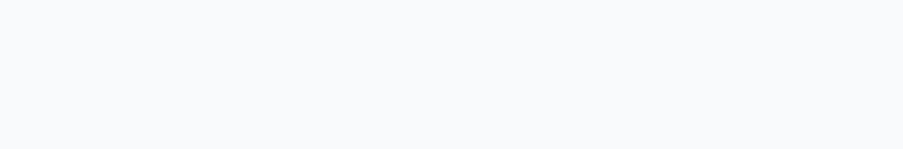
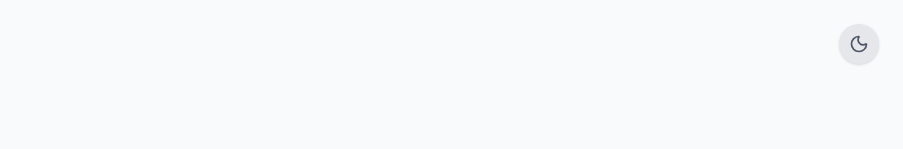
Before and after one commit to thelazygenius404/publication-frontend, a React (Vite) app: page /login in a window 1280 px wide. Shown: the top 149 px of the page, without its empty margins (377-1280 px from the left). Built offline with nearby package versions, Linux system fonts and the light colour scheme.

Commit message:
adding dark theme option to login page

```diff
--- a/src/pages/Login.jsx
+++ b/src/pages/Login.jsx
@@ -1,17 +1,37 @@
+import { useState, useEffect } from 'react';
 import { useNavigate } from 'react-router-dom';
-import { Mail, Lock, LogIn, Sparkles } from 'lucide-react';
+import { Mail, Lock, LogIn, Sparkles, Moon, Sun } from 'lucide-react';
 
 export default function Login() {
   const navigate = useNavigate();
+  // État local pour le mode sombre
+  const [isDark, setIsDark] = useState(false);
+
+  // Applique la classe "dark" au document HTML
+  useEffect(() => {
+    if (isDark) {
+      document.documentElement.classList.add('dark');
+    } else {
+      document.documentElement.classList.remove('dark');
+    }
+  }, [isDark]);
 
   const handleLogin = (e) => {
     e.preventDefault();
-    // Simulation de connexion réussie et redirection vers le Dashboard
     navigate('/');
   };
 
   return (
-    <div className="min-h-screen flex items-center justify-center bg-gray-50 dark:bg-gray-900 transition-colors duration-200 p-4">
+    <div className="min-h-screen flex items-center justify-center bg-gray-50 dark:bg-gray-900 transition-colors duration-200 p-4 relative">
+
+      {/* Bouton de bascule du thème en haut à droite */}
+      <button
+        onClick={() => setIsDark(!isDark)}
+        className="absolute top-6 right-6 p-2.5 rounded-full bg-gray-200 dark:bg-gray-800 text-gray-600 dark:text-gray-300 hover:bg-gray-300 dark:hover:bg-gray-700 transition-colors shadow-sm"
+      >
+        {isDark ? <Sun size={20} /> : <Moon size={20} />}
+      </button>
+
       <div className="max-w-md w-full bg-white dark:bg-gray-800 rounded-2xl shadow-lg border dark:border-gray-700 p-8 transition-colors">
 
         <div className="text-center mb-8">
```
